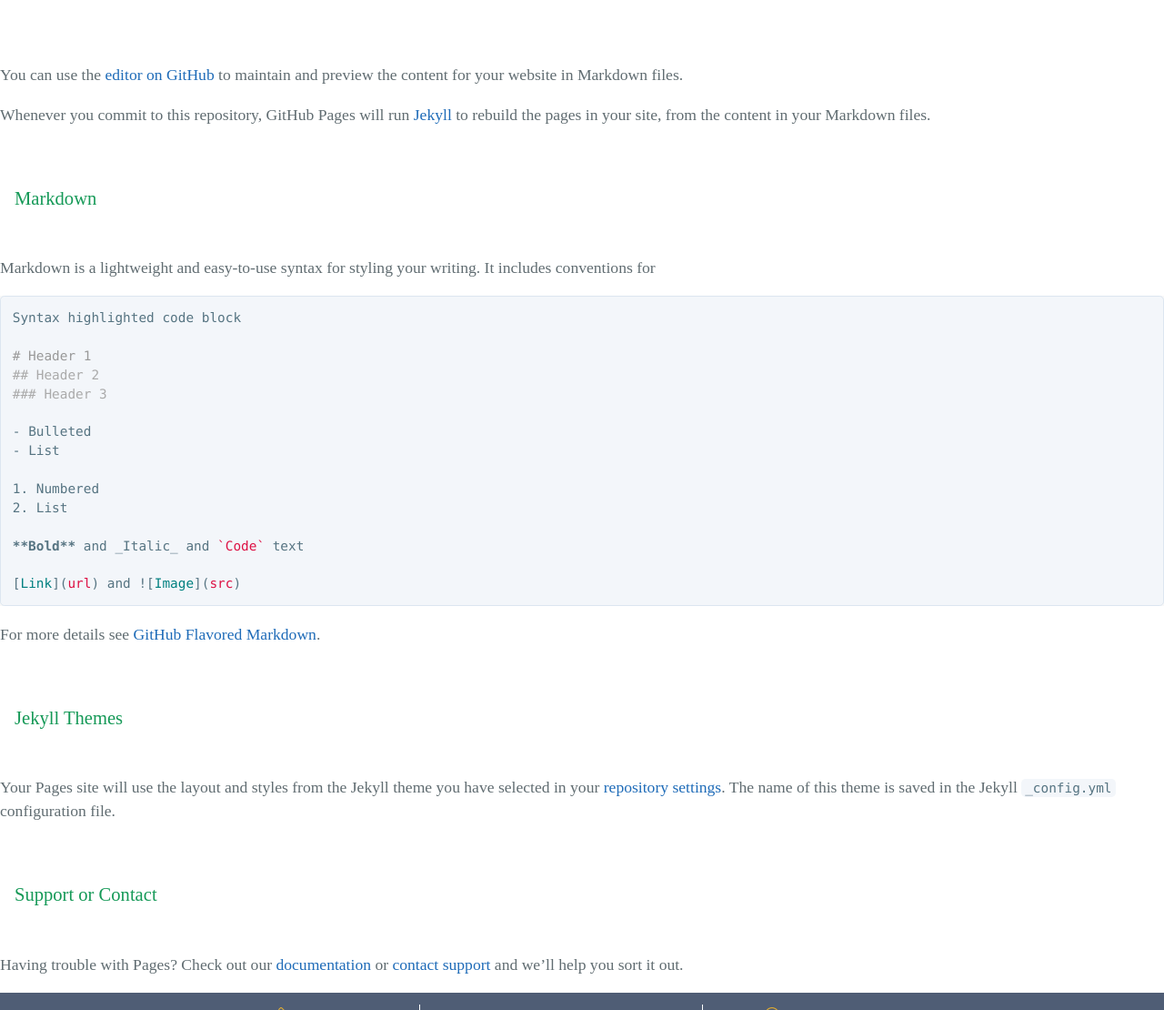
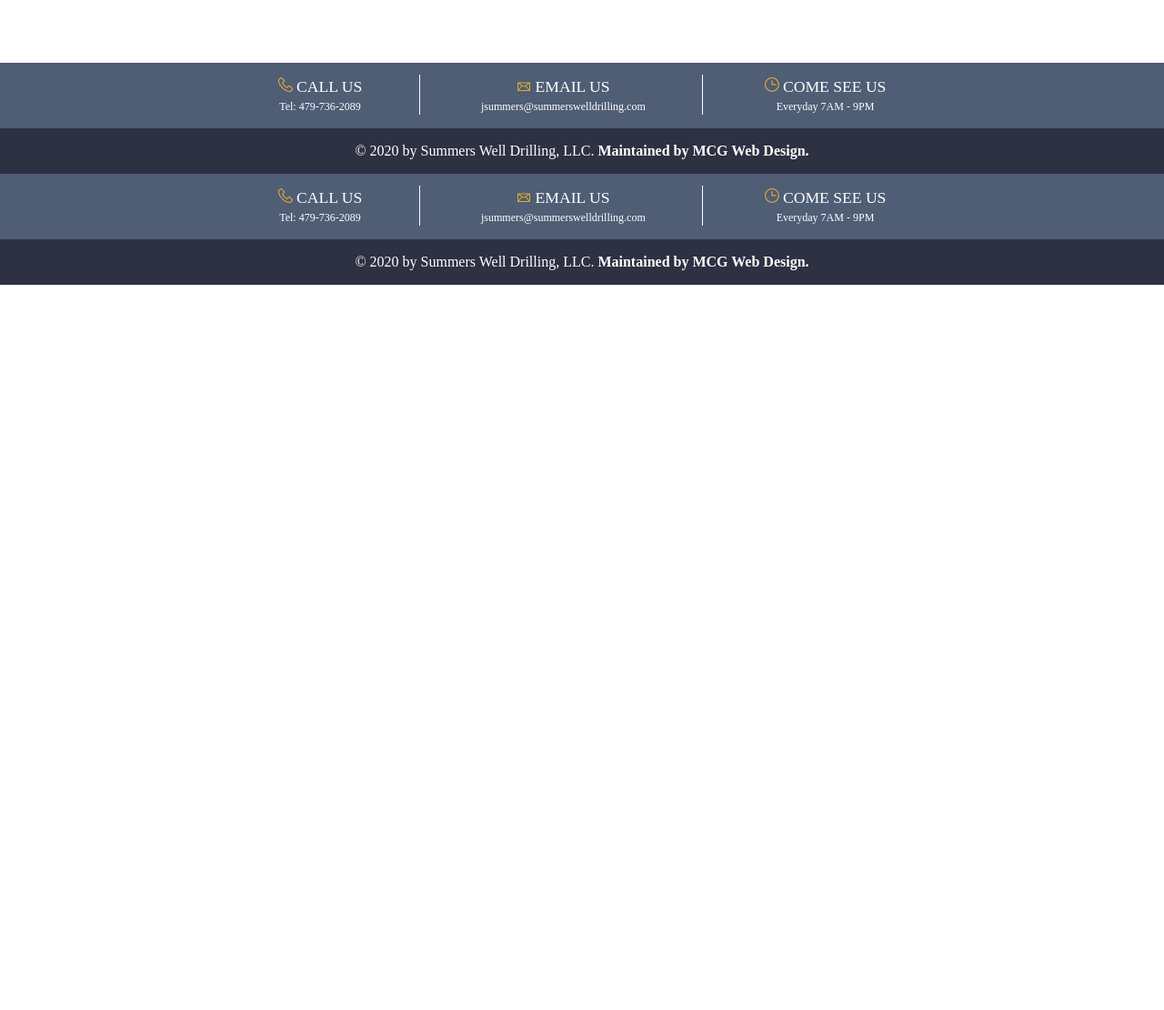
Before and after one commit to jamess999888/SummersDrilling, a Jekyll site: the page built from index.md, in a window 1280 px wide and 1400 px high, scrolled down 332 px. Shown: the part 290-1400 px from the top of the window at 91% size. Built offline with Jekyll 4.4.1, drawn with Linux system fonts in a browser that asks for light colours; our own code applies the rules of GitHub Pages for plain Markdown files; after the commit the page ends 935 px from its top, so only the background shows below that.

````diff
--- a/index.md
+++ b/index.md
@@ -22,39 +22,31 @@
 
 </div>
 <br>
-
-You can use the [editor on GitHub](https://github.com/jamess999888/SummersDrilling/edit/master/index.md) to maintain and preview the content for your website in Markdown files.
-
-Whenever you commit to this repository, GitHub Pages will run [Jekyll](https://jekyllrb.com/) to rebuild the pages in your site, from the content in your Markdown files.
-
-### Markdown
-
-Markdown is a lightweight and easy-to-use syntax for styling your writing. It includes conventions for
-
-```markdown
-Syntax highlighted code block
-
-# Header 1
-## Header 2
-### Header 3
-
-- Bulleted
-- List
-
-1. Numbered
-2. List
-
-**Bold** and _Italic_ and `Code` text
-
-[Link](url) and ![Image](src)
-```
-
-For more details see [GitHub Flavored Markdown](https://guides.github.com/features/mastering-markdown/).
-
-### Jekyll Themes
-
-Your Pages site will use the layout and styles from the Jekyll theme you have selected in your [repository settings](https://github.com/jamess999888/SummersDrilling/settings). The name of this theme is saved in the Jekyll `_config.yml` configuration file.
-
-### Support or Contact
-
-Having trouble with Pages? Check out our [documentation](https://help.github.com/categories/github-pages-basics/) or [contact support](https://github.com/contact) and we’ll help you sort it out.
+<footer class="contact-info-footer">
+	<span class="contact-info-footer-item">
+  <img src="/SummersDrilling/images/phoneIcon.png">
+  CALL US
+  <span>
+	Tel: <a href="tel:479-736-2089">479-736-2089</a>
+  </span>
+	</span>
+	<span class="contact-info-footer-item">
+  <img src="/SummersDrilling/images/mailIcon.png">
+  EMAIL US
+  <span>
+	<a href="mailto:jsummers@summerswelldrilling.com">jsummers@summerswelldrilling.com</a>
+  </span>
+	</span>
+	<span>
+  <img src="/SummersDrilling/images/timeIcon.png">
+  COME SEE US
+  <span>
+	Everyday 7AM - 9PM
+  </span>
+	</span>
+</footer>
+<footer class="site-footer">
+	<span>© 2020 by Summers Well Drilling, LLC.
+  <span class="site-footer-owner">Maintained by MCG Web Design.</span>
+	</span>
+</footer>
````
